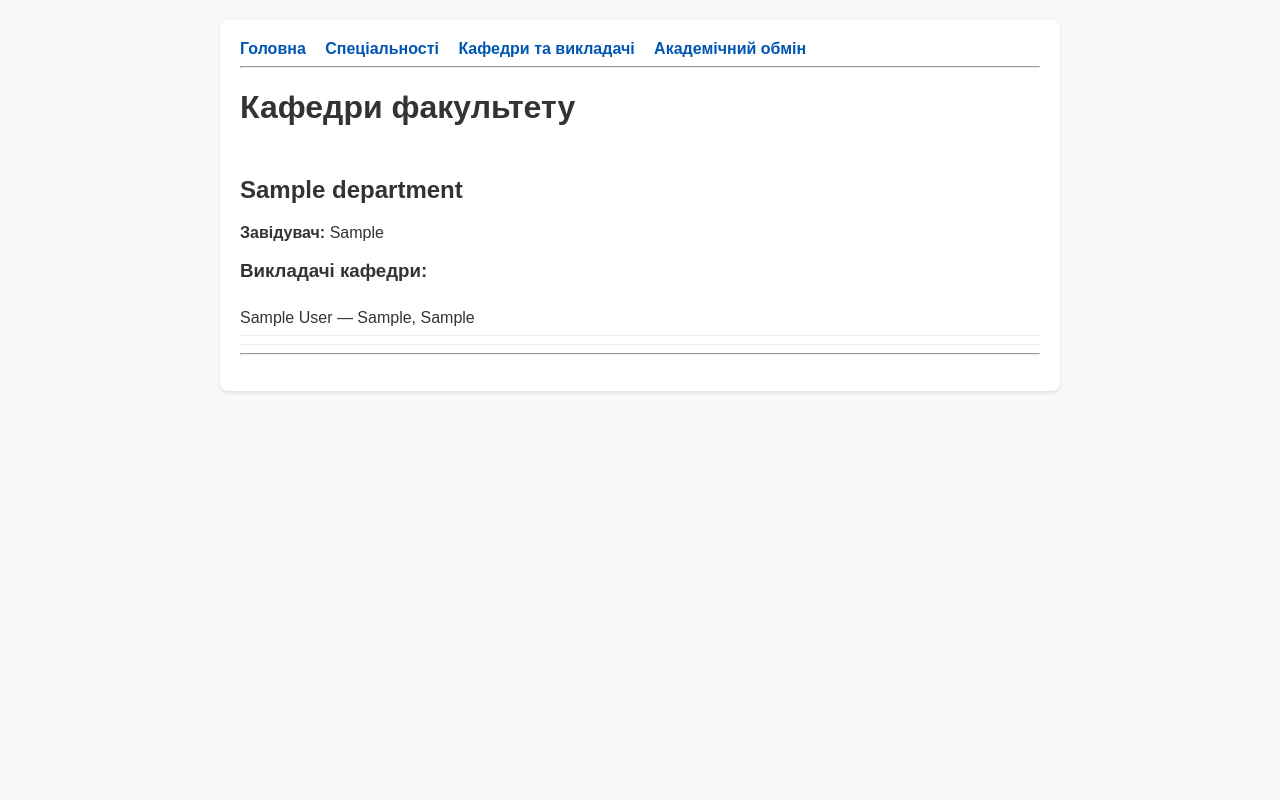
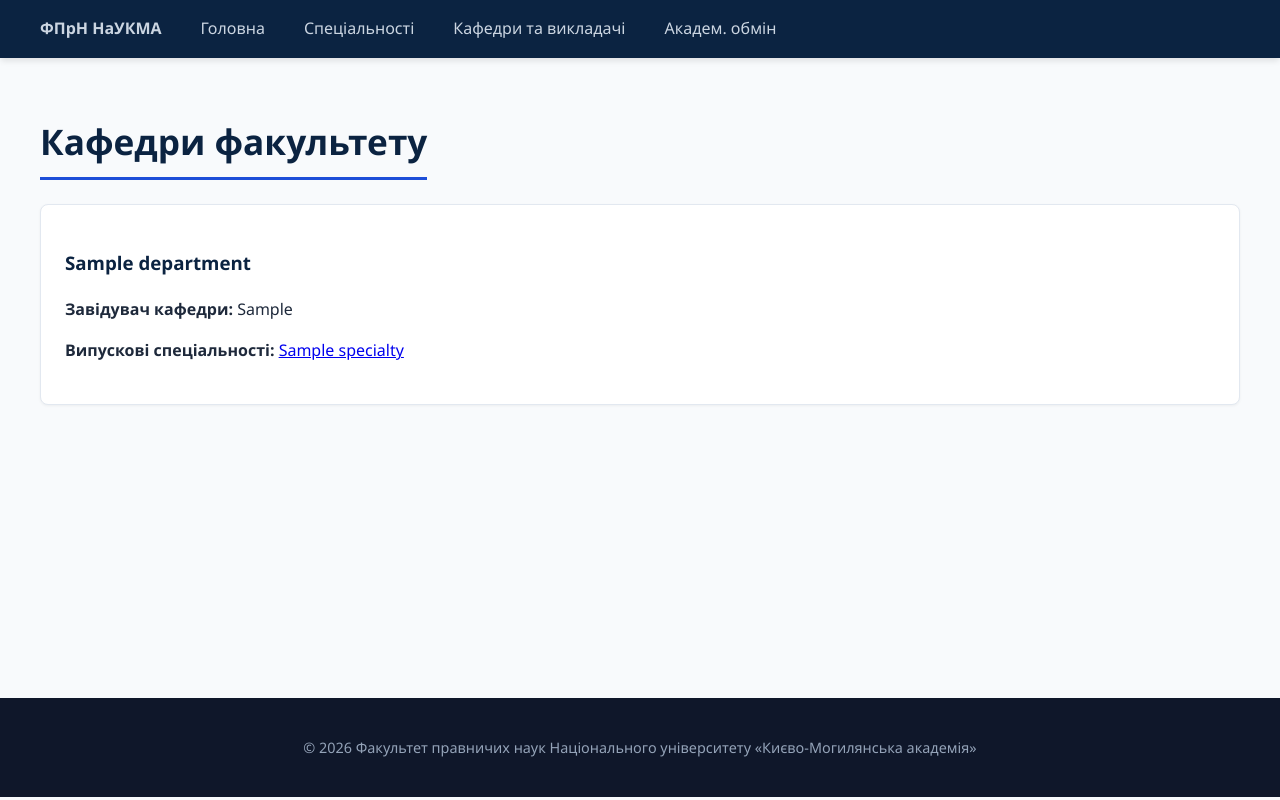
Before and after one commit to kryysq/naukma_faculties, a Django app: page /departments/ in a window 1280 px wide. Run offline with Django 5.2, Linux system fonts and the light colour scheme; tables that the repository leaves empty hold one stand-in row (values such as "Sample post").

Commit message:
Fix exchange programs migration and update views/templates for specialties and departments

```diff
--- a/law_faculty/models.py
+++ b/law_faculty/models.py
@@ -52,12 +52,12 @@ class Specialty(models.Model):
         return " ".join(words[:50]) + ("..." if len(words) > 50 else "")
 
 class ExchangeProgram(models.Model):
-    university = models.CharField(max_length=255, verbose_name="Університет")
-    languages = models.CharField(max_length=255, verbose_name="Мови навчання")
-    slots = models.PositiveIntegerField(verbose_name="Кількість місць", default=1)
-    deadline = models.DateField(verbose_name="Дедлайн подачі")
-    description = models.TextField(verbose_name="Опис")
-    country = models.CharField(max_length=100, verbose_name="Країна", blank=True, null=True)
+    university = models.CharField(max_length=200)
+    languages = models.CharField(max_length=200)
+    slots = models.CharField(max_length=50)
+    deadline = models.DateField()
+    description = models.TextField(blank=True, null=True)
+    country = models.CharField(max_length=100, blank=True, null=True)
 
     def __str__(self):
         return f"{self.university} ({self.country})"
--- a/law_faculty/static/law_faculty/style.css
+++ b/law_faculty/static/law_faculty/style.css
@@ -1,37 +1,117 @@
+:root {
+    --primary-color: #0B2341;
+    --accent-color: #1D4ED8;
+    --bg-color: #F8FAFC;
+    --text-color: #1E293B;
+    --border-color: #E2E8F0;
+    --card-bg: #FFFFFF;
+}
+
 body {
-    font-family: Arial, sans-serif;
+    font-family: 'Segoe UI', Tahoma, Geneva, Verdana, sans-serif;
     margin: 0;
-    padding: 20px;
-    background-color: #f9f9f9;
-    color: #333;
+    padding: 0;
+    line-height: 1.6;
+    background-color: var(--bg-color);
+    color: var(--text-color);
+}
+
+header {
+    background-color: var(--primary-color);
+    color: white;
+    padding: 1rem 2rem;
+    box-shadow: 0 4px 6px -1px rgba(0, 0, 0, 0.1);
+}
+
+header nav {
+    display: flex;
+    gap: 1.5rem;
+    align-items: center;
+    max-width: 1200px;
+    margin: 0 auto;
 }
 
 header nav a {
     margin-right: 15px;
     text-decoration: none;
-    color: #0056b3;
-    font-weight: bold;
+    color: #CBD5E1;
+    font-weight: 500;
+    transition: color 0.2s;
 }
 
 header nav a:hover {
-    text-decoration: underline;
+    color: #FFFFFF;
 }
 
-.container {
-    max-width: 800px;
-    margin: 0 auto;
-    background: #fff;
-    padding: 20px;
-    border-radius: 8px;
-    box-shadow: 0 2px 4px rgba(0,0,0,0.1);
+main {
+    max-width: 1200px;
+    margin: 2rem auto;
+    padding: 0 1.5rem;
+    min-height: 70vh;
 }
 
-ul {
-    list-style-type: none;
-    padding: 0;
+/* Заголовки */
+h1, h2, h3 {
+    color: var(--primary-color);
 }
 
-li {
-    padding: 8px 0;
-    border-bottom: 1px solid #eee;
+h1 {
+    font-size: 2.2rem;
+    margin-bottom: 1.5rem;
+    border-bottom: 3px solid var(--accent-color);
+    padding-bottom: 0.5rem;
+    display: inline-block;
 }
+
+/* Картки та блоки */
+.card {
+    background: var(--card-bg);
+    border: 1px solid var(--border-color);
+    border-radius: 8px;
+    padding: 1.5rem;
+    margin-bottom: 1.5rem;
+    box-shadow: 0 1px 3px rgba(0,0,0,0.05);
+    transition: transform 0.2s, box-shadow 0.2s;
+}
+
+.card:hover {
+    transform: translateY(-2px);
+    box-shadow: 0 4px 6px rgba(0,0,0,0.08);
+}
+
+/* Красиві таблиці */
+table {
+    width: 100%;
+    border-collapse: collapse;
+    background: var(--card-bg);
+    border-radius: 8px;
+    overflow: hidden;
+    box-shadow: 0 1px 3px rgba(0,0,0,0.05);
+    margin-top: 1rem;
+}
+
+th, td {
+    padding: 1rem;
+    text-align: left;
+    border-bottom: 1px solid var(--border-color);
+}
+
+th {
+    background-color: var(--primary-color);
+    color: white;
+    font-weight: 600;
+}
+
+tr:hover {
+    background-color: #F1F5F9;
+}
+
+/* Базовий футер */
+footer {
+    background-color: #0F172A;
+    color: #94A3B8;
+    text-align: center;
+    padding: 1.5rem;
+    margin-top: 3rem;
+    font-size: 0.9rem;
+}
--- a/law_faculty/templates/base.html
+++ b/law_faculty/templates/base.html
@@ -10,18 +10,23 @@
     <div class="container">
         <header>
             <nav>
+                <a href="{% url 'home' %}"><strong>ФПрН НаУКМА</strong></a>
                 <a href="{% url 'home' %}">Головна</a>
                 <a href="{% url 'program_list' %}">Спеціальності</a>
                 <a href="{% url 'department_list' %}">Кафедри та викладачі</a>
-                <a href="{% url 'exchange_list' %}">Академічний обмін</a>
+                <a href="{% url 'exchange_list' %}">Академ. обмін</a>
             </nav>
-            <hr>
         </header>
 
         <main>
             {% block content %}
             {% endblock %}
         </main>
+
+        <footer>
+        <p>&copy; 2026 Факультет правничих наук Національного університету «Києво-Могилянська академія»</p>
+    </footer>
+
     </div>
 </body>
 </html>
--- a/law_faculty/templates/law_faculty/department_list.html
+++ b/law_faculty/templates/law_faculty/department_list.html
@@ -4,24 +4,20 @@
 
 {% block content %}
 <h1>Кафедри факультету</h1>
-<ul>
+
     {% for department in departments %}
-        <li>
-            <h2>{{ department.name }}</h2>
-            <p><strong>Завідувач:</strong> {{ department.head }}</p>
-
-            <h3>Викладачі кафедри:</h3>
-            <ul>
-                {% for teacher in department.teachers.all %}
-                    <li>{{ teacher.name }} — {{ teacher.position }}, {{ teacher.degree }}</li>
+       <div class="card">
+            <h3><a href="{% url 'department_detail' department.id %}" style="color: var(--primary-color); text-decoration: none;">{{ department.name }}</a></h3>
+            <p><strong>Завідувач кафедри:</strong> {{ department.head }}</p>
+            <p><strong>Випускові спеціальності:</strong>
+                {% for spec in department.specialties.all %}
+                    <a href="{% url 'program_detail' spec.id %}">{{ spec.name }}</a>{% if not forloop.last %}, {% endif %}
                 {% empty %}
-                    <li>На цій кафедрі поки немає викладачів.</li>
+                    Немає прив'язаних спеціальностей
                 {% endfor %}
-            </ul>
-        </li>
-        <hr>
+            </p>
+        </div>
     {% empty %}
-        <li>Поки що немає доступних кафедр.</li>
+        <div class="card">Поки що немає доступних кафедр.</div>
     {% endfor %}
-</ul>
 {% endblock %}
--- a/law_faculty/templates/law_faculty/exchange_list.html
+++ b/law_faculty/templates/law_faculty/exchange_list.html
@@ -5,9 +5,9 @@
 {% block content %}
     <h1>Програми академічного обміну</h1>
 
-    <table border="1" cellpadding="10" style="margin-top: 20px; border-collapse: collapse; width: 100%;">
+    <table>
         <thead>
-            <tr style="background-color: #f2f2f2;">
+            <tr>
                 <th>Університет</th>
                 <th>Країна</th>
                 <th>Мови навчання</th>
@@ -33,6 +33,7 @@
                             <span style="color: red; font-weight: bold;">Прийом завершено</span>
                         {% endif %}
                     </td>
+                <td> {{program.description}} </td>
                 </tr>
             {% empty %}
                 <tr>
--- a/law_faculty/urls.py
+++ b/law_faculty/urls.py
@@ -4,6 +4,7 @@ from . import views
 urlpatterns = [
     path('', views.home_view, name='home'),
     path('programs/', views.program_list_view, name='program_list'),
+    path('departments/<int:pk>/', views.department_detail_view, name='department_detail'),
     path('departments/', views.department_list_view, name='department_list'),
     path('specialties/', views.specialty_list_view, name='specialty_list'),
     path('programs/<int:pk>/', views.program_detail_view, name='program_detail'),
--- a/law_faculty/views.py
+++ b/law_faculty/views.py
@@ -20,6 +20,10 @@ def department_list_view(request):
     departments = Department.objects.all()
     return render(request, 'law_faculty/department_list.html', {'departments': departments})
 
+def department_detail_view(request, pk):
+    department = get_object_or_404(Department, pk=pk)
+    return render(request, 'law_faculty/department_detail.html', {'department': department})
+
 def exchange_list_view(request):
     programs = ExchangeProgram.objects.all()
     return render(request, 'law_faculty/exchange_list.html', {'programs': programs})
```
Also changed, not shown: ANSWER.MD (added, +19 -0 lines), law_faculty/templates/law_faculty/department_detail.html (added, +37 -0 lines), law_faculty/templates/law_faculty/home.html (+13 -2 lines), law_faculty/templates/law_faculty/program_detail.html (+18 -13 lines), law_faculty/templates/law_faculty/program_list.html (+8 -6 lines), law_faculty/migrations/0007_auto_20261006_1948.py (added), law_faculty/migrations/0008_alter_exchangeprogram_country_and_more.py (added).
